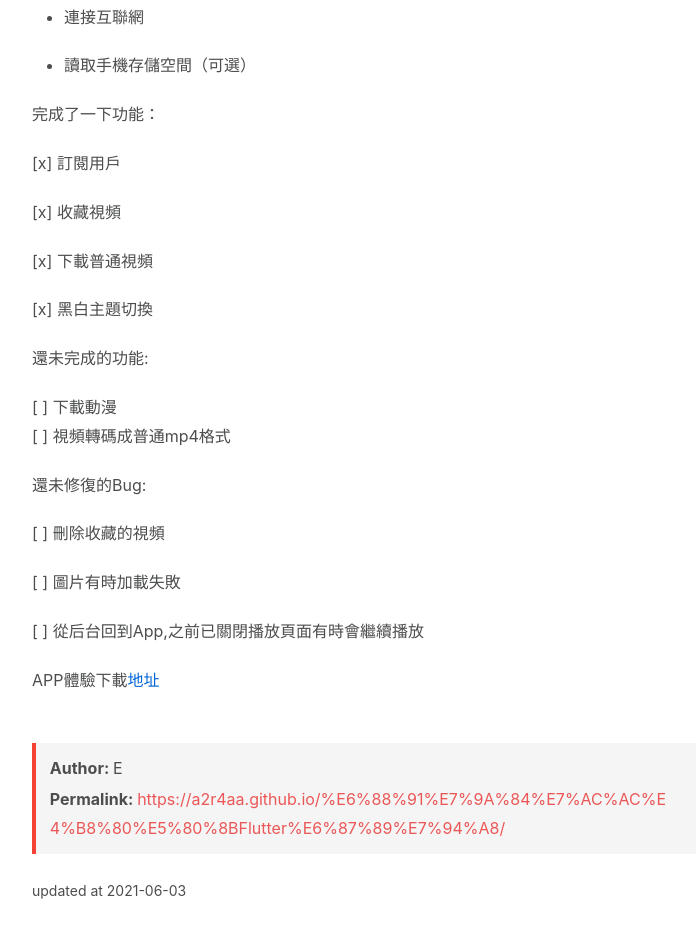
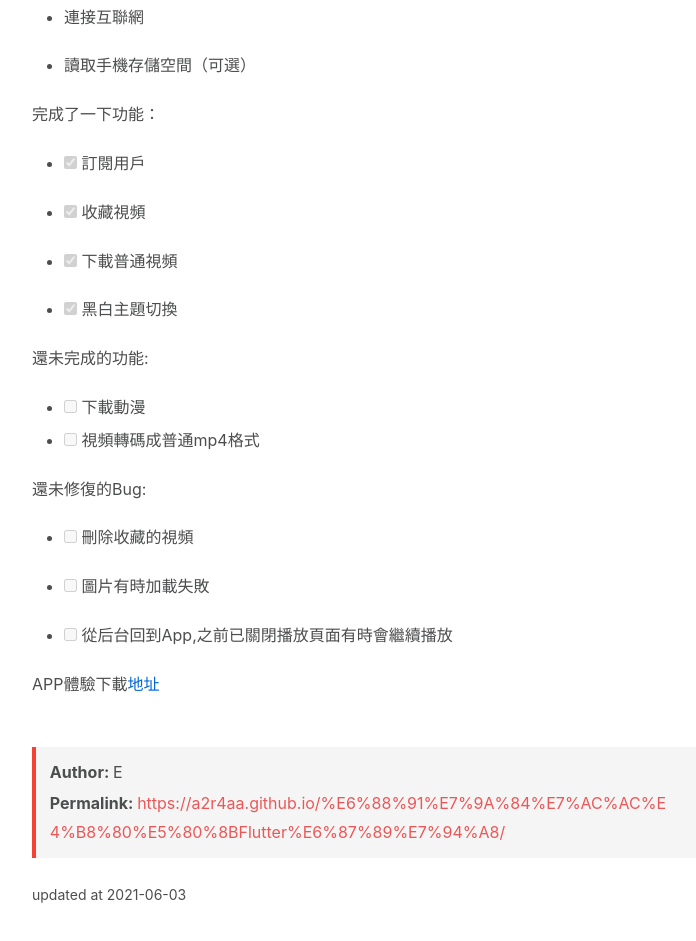
Before and after one commit to a2r4aa/a2r4aa.github.io, a plain HTML site: page 我的第一個Flutter應用/index.html in a window 1280 px wide. Shown: the part 9999-10940 px from the top of the page, without its empty margins (276-972 px from the left). Drawn offline with Linux system fonts and the light colour scheme; a script that the page names is missing.

Commit message:
Site updated: 2021-06-03 13:53:36

```diff
--- a/post-sitemap.xml
+++ b/post-sitemap.xml
@@ -9,7 +9,7 @@
 
     <url>
         <loc>https://a2r4aa.github.io/%E6%88%91%E7%9A%84%E7%AC%AC%E4%B8%80%E5%80%8BFlutter%E6%87%89%E7%94%A8/</loc>
-        <lastmod>2021-06-03T05:50:30.412Z</lastmod>
+        <lastmod>2021-06-03T05:52:55.444Z</lastmod>
         <changefreq>weekly</changefreq>
         <priority>0.6</priority>
 
--- a/sitemap.xml
+++ b/sitemap.xml
@@ -4,7 +4,7 @@
 
     <sitemap>
         <loc>https://a2r4aa.github.io/post-sitemap.xml</loc>
-        <lastmod>2021-06-03T05:50:30.412Z</lastmod>
+        <lastmod>2021-06-03T05:52:55.444Z</lastmod>
     </sitemap>
 
     <sitemap>
--- a/我的第一個Flutter應用/index.html
+++ b/我的第一個Flutter應用/index.html
@@ -44,7 +44,7 @@
 <meta property="og:image" content="https://a2r4aa.github.io/pictures/Screenshot_20210603-122550.jpg">
 <meta property="og:image" content="https://a2r4aa.github.io/pictures/Screenshot_20210603-122859.jpg">
 <meta property="article:published_time" content="2021-06-03T04:52:17.000Z">
-<meta property="article:modified_time" content="2021-06-03T05:50:30.412Z">
+<meta property="article:modified_time" content="2021-06-03T05:52:55.444Z">
 <meta property="article:author" content="E">
 <meta name="twitter:card" content="summary_large_image">
 <meta name="twitter:image" content="https://a2r4aa.github.io/pictures/Screenshot_20210603-123528.jpg">
@@ -235,16 +235,30 @@
 </li>
 </ul>
 <p>完成了一下功能：</p>
-<p> [x] 訂閱用戶</p>
-<p> [x] 收藏視頻</p>
-<p> [x] 下載普通視頻</p>
-<p>[x] 黑白主題切換</p>
+<ul>
+<li><p><input checked="" disabled="" type="checkbox">  訂閱用戶</p>
+</li>
+<li><p><input checked="" disabled="" type="checkbox">  收藏視頻</p>
+</li>
+<li><p><input checked="" disabled="" type="checkbox">  下載普通視頻</p>
+</li>
+<li><p><input checked="" disabled="" type="checkbox">  黑白主題切換</p>
+</li>
+</ul>
 <p>還未完成的功能:</p>
-<p> [ ] 下載動漫<br> [ ] 視頻轉碼成普通mp4格式</p>
+<ul>
+<li><input disabled="" type="checkbox"> 下載動漫</li>
+<li><input disabled="" type="checkbox"> 視頻轉碼成普通mp4格式</li>
+</ul>
 <p>還未修復的Bug:</p>
-<p> [ ] 刪除收藏的視頻</p>
-<p> [ ] 圖片有時加載失敗</p>
-<p> [ ] 從后台回到App,之前已關閉播放頁面有時會繼續播放</p>
+<ul>
+<li><p><input disabled="" type="checkbox">  刪除收藏的視頻</p>
+</li>
+<li><p><input disabled="" type="checkbox">  圖片有時加載失敗</p>
+</li>
+<li><p><input disabled="" type="checkbox">  從后台回到App,之前已關閉播放頁面有時會繼續播放</p>
+</li>
+</ul>
 <p>APP體驗下載<a href="/files/app-arm64-v8a-release.apk">地址</a> </p>
 
     </div>
```
Also changed, not shown: search.json (+1 -1 lines).
